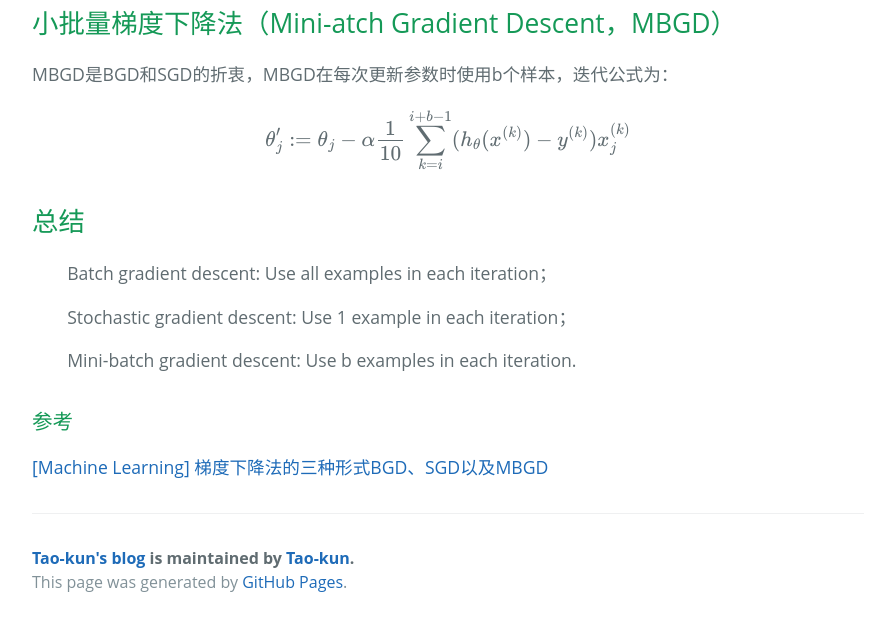
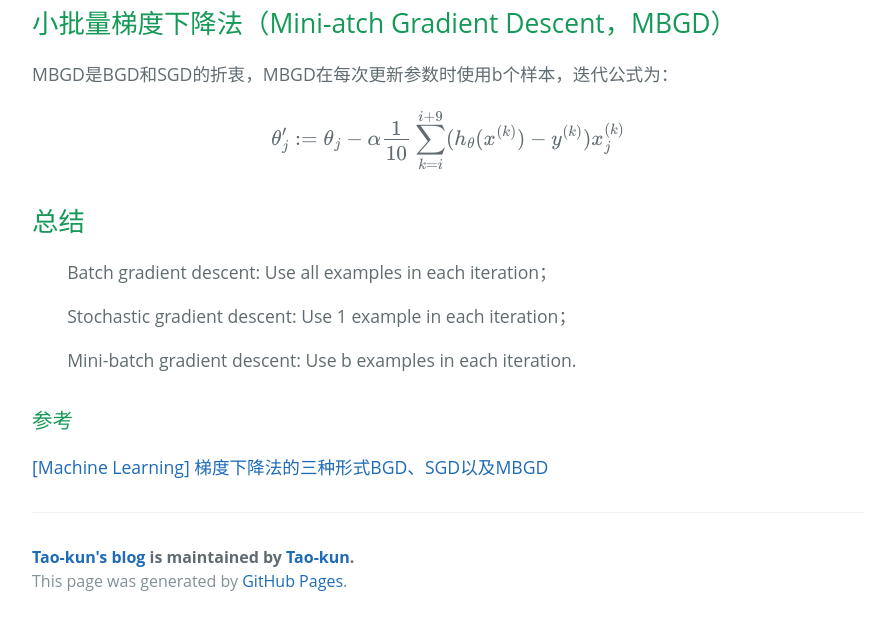
Before and after one commit to Tao-kun/Tao-kun.github.io, a Jekyll site: the page built from _posts/2017-04-25-gradient-descent.markdown, in a window 1280 px wide and 900 px high, scrolled down 3344 px. Shown: the part 274-897 px from the top of the window, without its empty margins (192-1087 px from the left). Built offline with Jekyll 4.4.1, drawn with Linux system fonts in a browser that asks for light colours; some web fonts are replaced; formulas are drawn with MathJax 3.

Commit message:
Revert "fix the sum"
This reverts commit 17ef254ecbbbd2d42a4d5ff91a601eda09e21daa.

```diff
--- a/_posts/2017-04-25-gradient-descent.markdown
+++ b/_posts/2017-04-25-gradient-descent.markdown
@@ -71,7 +71,7 @@ $$\theta_j':=\theta_j+(y^i-h_{\theta}(x^i))x_j^i$$
 ## 小批量梯度下降法（Mini-atch Gradient Descent，MBGD）
 MBGD是BGD和SGD的折衷，MBGD在每次更新参数时使用b个样本，迭代公式为：
 
-$$\theta_j':=\theta_j-\alpha\frac{1}{10}\sum_{k=i}^{i+b-1}(h_{\theta}(x^{(k)})-y^{(k)})x_j^{(k)}$$
+$$\theta_j':=\theta_j-\alpha\frac{1}{10}\sum_{k=i}^{i+9}(h_{\theta}(x^{(k)})-y^{(k)})x_j^{(k)}$$
 
 ## 总结
 　　Batch gradient descent: Use all examples in each iteration；
--- a/about.markdown
+++ b/about.markdown
@@ -4,6 +4,7 @@ title: "About"
 ---
 
 [Github Pages](https://pages.github.com)
+[jekyll-toc-generator](https://github.com/dafi/jekyll-toc-generator)
 [Cayman](https://github.com/pages-themes/cayman)
 [Normalized.css](https://github.com/necolas/normalize.css)
 [Read.css](https://www.intptr.im/read.css)
```
